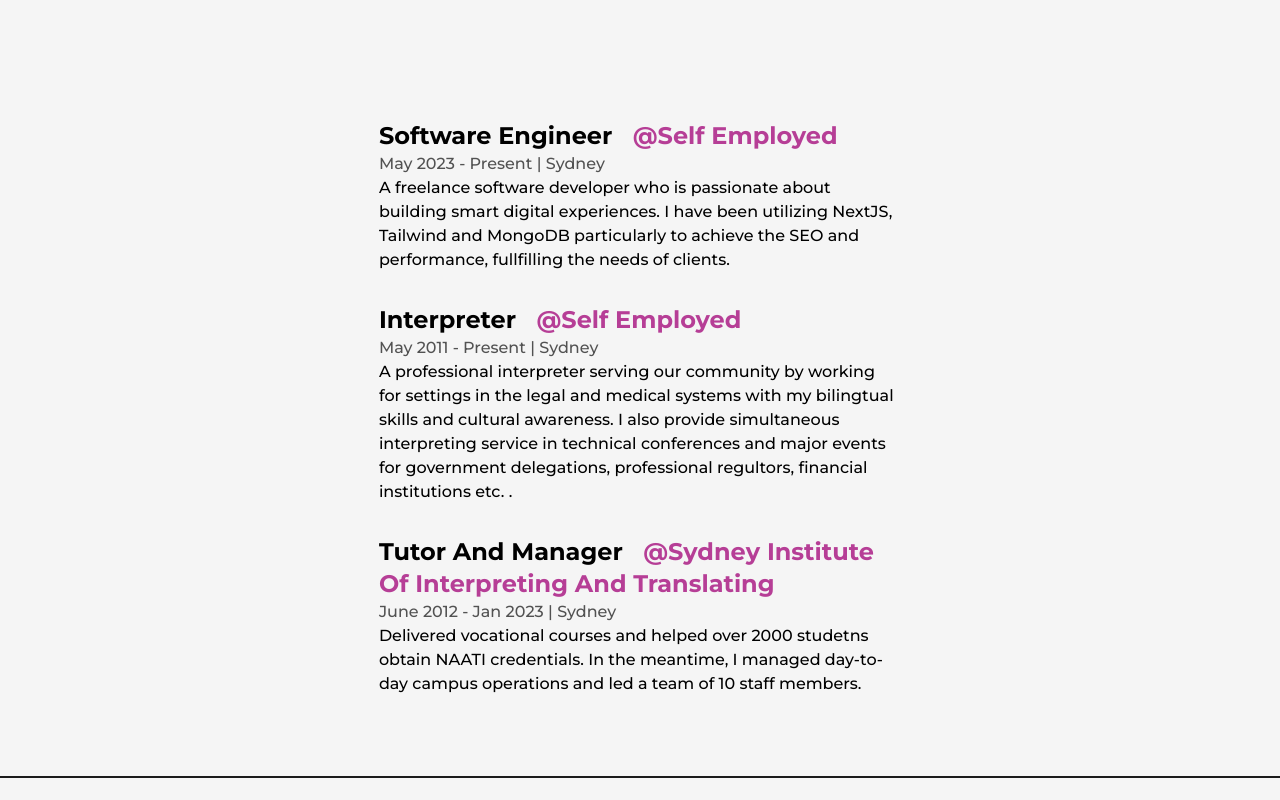
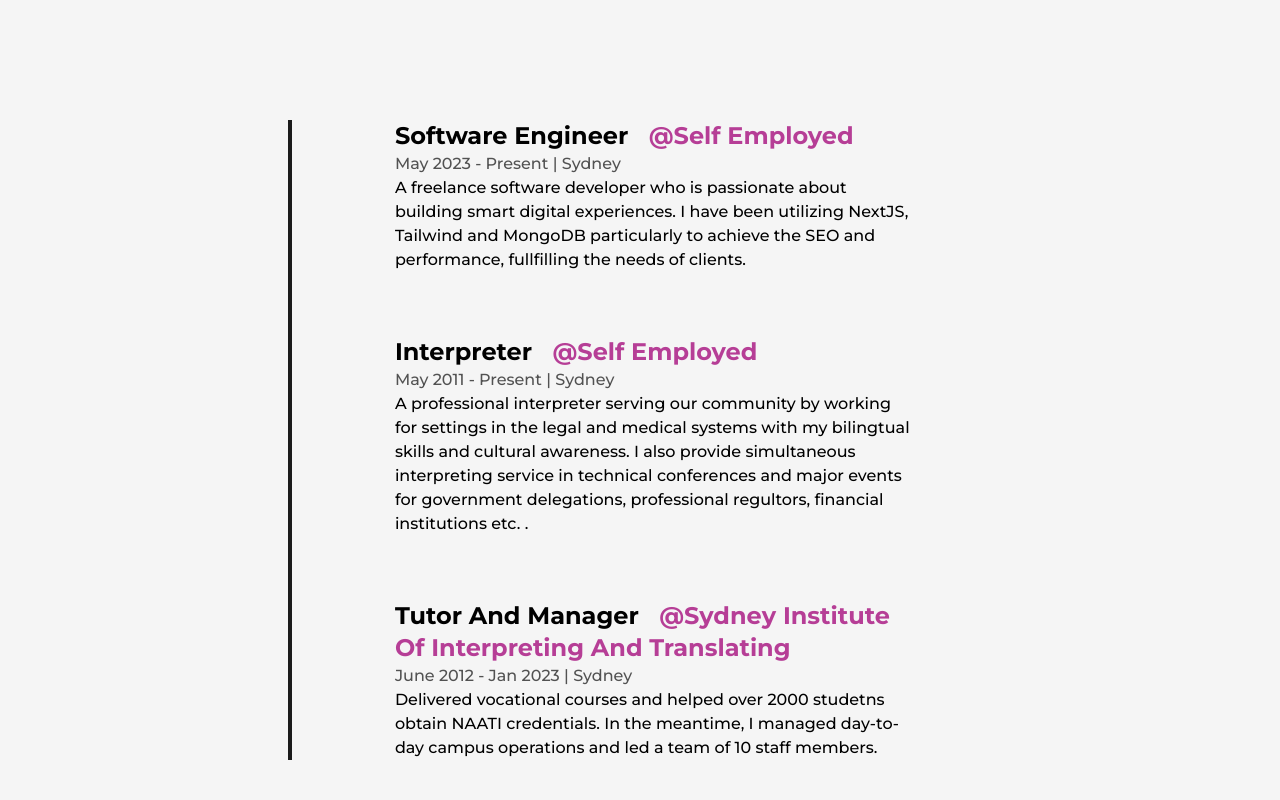
Before and after one commit to Haoran-ryan/ryan-portfolio, a Next.js app: page /about in a window 1280 px wide. Shown: the part 2840-3640 px from the top of the page. Built offline with nearby package versions, Linux system fonts and the light colour scheme; a web font is replaced by a local one.

Commit message:
experience

```diff
--- a/components/Experience.jsx
+++ b/components/Experience.jsx
@@ -1,5 +1,7 @@
+"use client";
 import Link from "next/link";
 import { MyExperiences } from "@/constants";
+import { useScroll, useMotionValue } from "framer-motion";
 
 export const ExperienceCard = ({
   label,
@@ -33,12 +35,15 @@
 };
 
 const Experience = () => {
+  const { scrollYProgress } = useScroll();
   return (
     <>
       <h2 className="my-64 w-full text-center text-8xl font-bold text-dark/90">
         Experience
       </h2>
       <div className="relative mx-auto w-[75%]">
+        <div className="absolute left-8 top-0 h-full w-[4px] origin-top bg-dark" />
+        <ul className="ml-4 flex w-full flex-col items-start justify-between">
           {MyExperiences.map((project, index) => (
             <ExperienceCard
               key={project.label}
@@ -57,6 +62,7 @@
               }
             />
           ))}
+        </ul>
       </div>
     </>
   );
```
Lines whose indentation alone changed are shown as unchanged.
